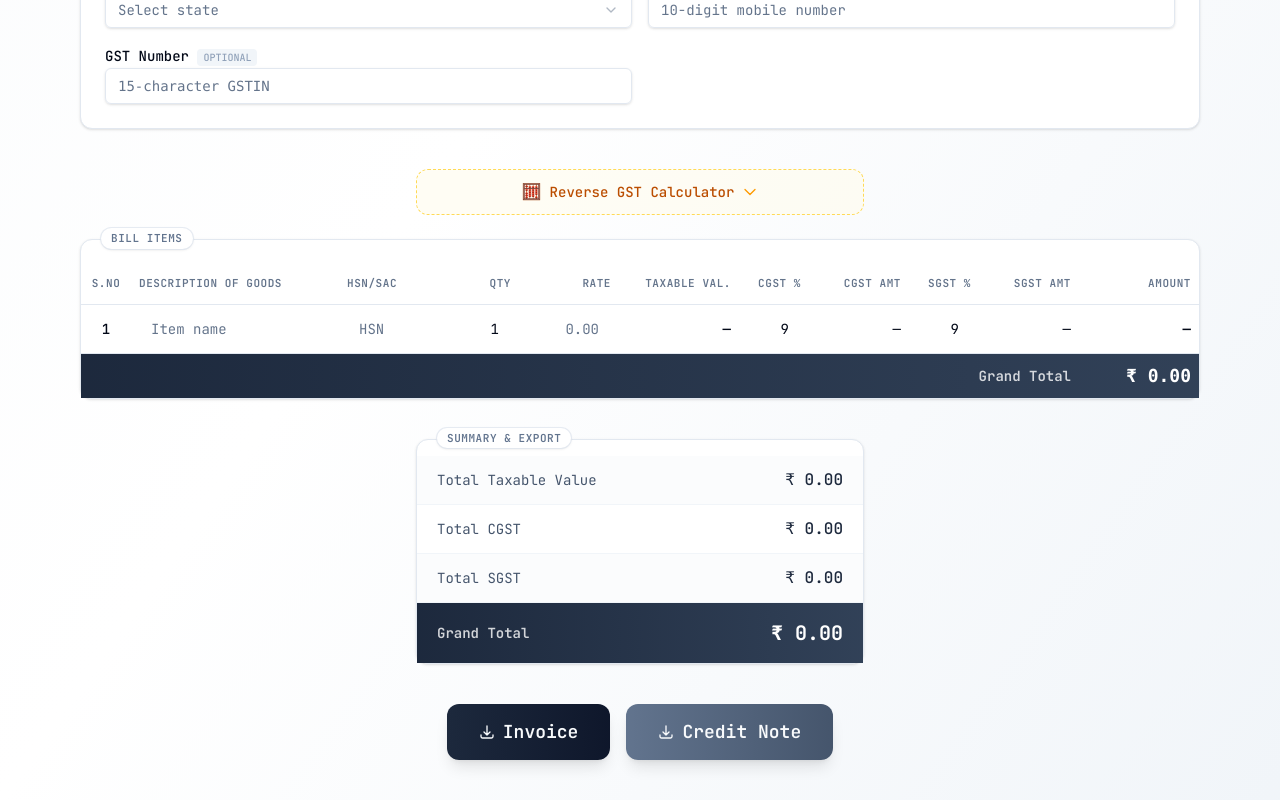
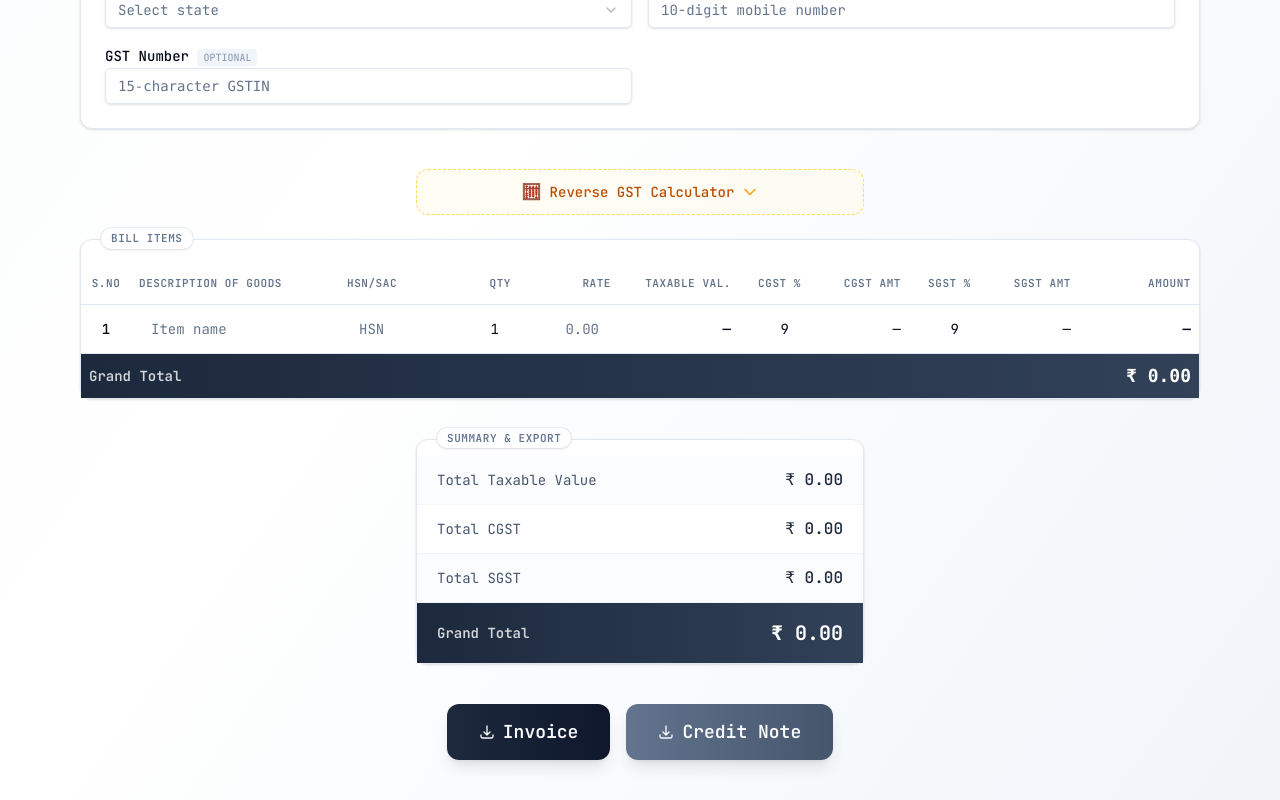
Before and after one commit to antigravity-vibe/singha-roy-enterprise-bill-gen, a React (Vite) app: page / in a window 1280 px wide. Shown: the part 1020-1820 px from the top of the page. Built offline with nearby package versions, Linux system fonts and the light colour scheme; what pdfmake would draw is missing.

Commit message:
Updated bill table footer

```diff
--- a/src/components/BillTable.tsx
+++ b/src/components/BillTable.tsx
@@ -248,10 +248,10 @@ export function BillTable({ items, calculatedItems, grandTotal, onItemsChange, h
                         </TableBody>
                         <TableFooter>
                             <TableRow className="bg-linear-to-r from-slate-800 to-slate-700">
-                                <TableCell colSpan={10} className="text-right font-semibold text-white/80">
+                                <TableCell colSpan={2} className="text-left font-semibold text-white/80">
                                     Grand Total
                                 </TableCell>
-                                <TableCell className="text-right font-mono text-lg font-bold text-white">
+                                <TableCell colSpan={11} className="text-right font-mono text-lg font-bold text-white">
                                     ₹ {formatNumber(grandTotal)}
                                 </TableCell>
                             </TableRow>
```
